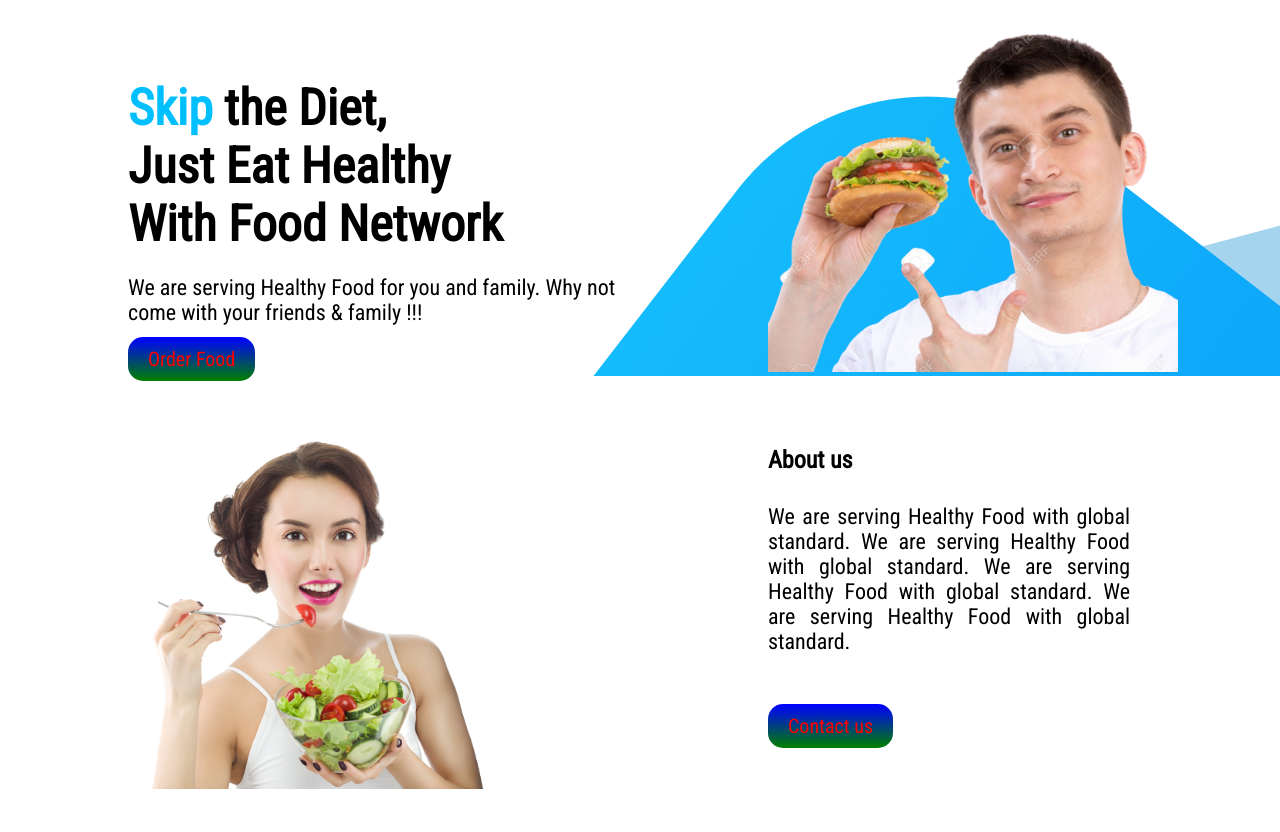
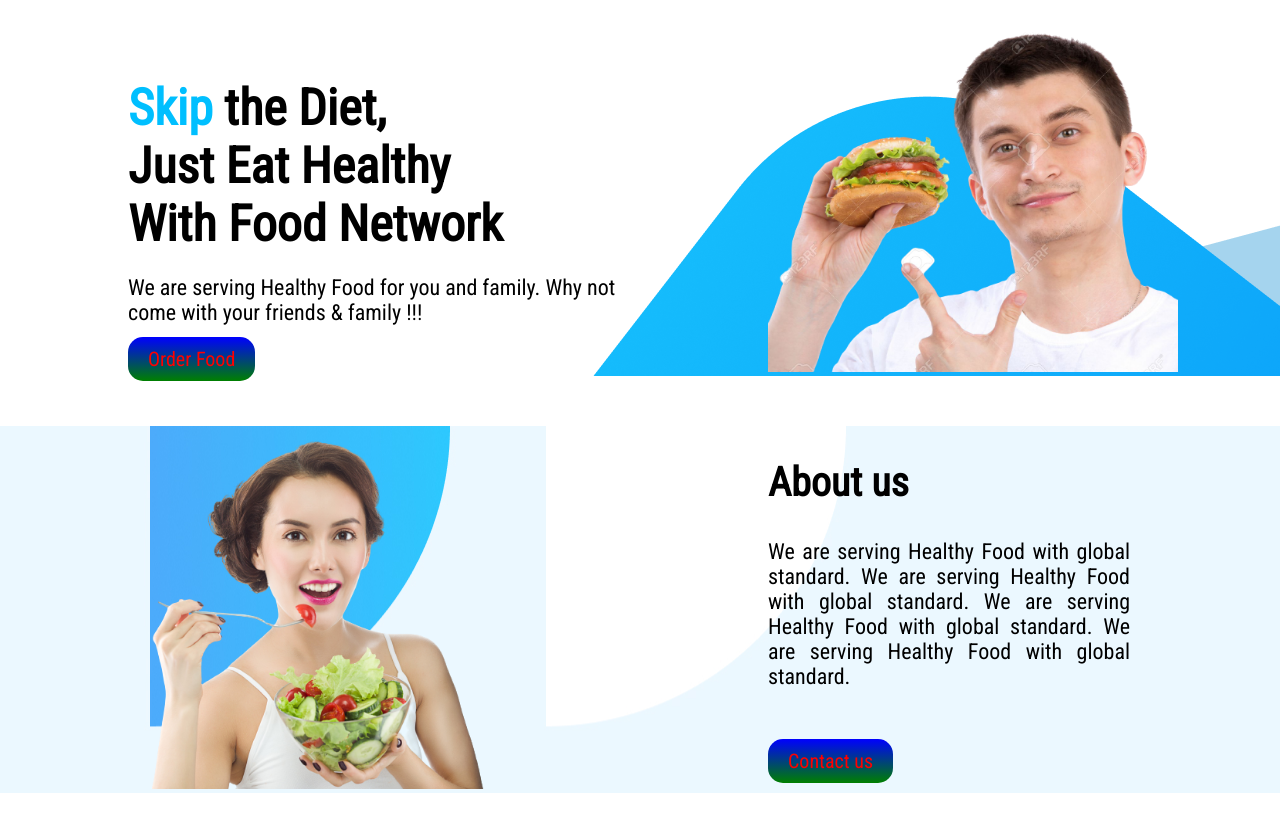
Before and after one commit to ahkamulbd/Module4.5Practice, a plain HTML site: page index.html in a window 1280 px wide. Drawn offline with Linux system fonts and the light colour scheme.

Commit message:
background image added to second section

```diff
--- a/style.css
+++ b/style.css
@@ -9,6 +9,10 @@ h1 {
     font-size: 50px;
     margin-top: 0;
     margin-bottom: 0;
+}
+
+h2 {
+    font-size: 40px;
 }
 
 .blue-color {
@@ -59,3 +63,8 @@ h1 {
     margin-top: 30px;
     margin-bottom: 60px;
 }
+
+.second-part {
+    background-image: url(images/frame3.jpg);
+    background-repeat: no-repeat;
+}
```
